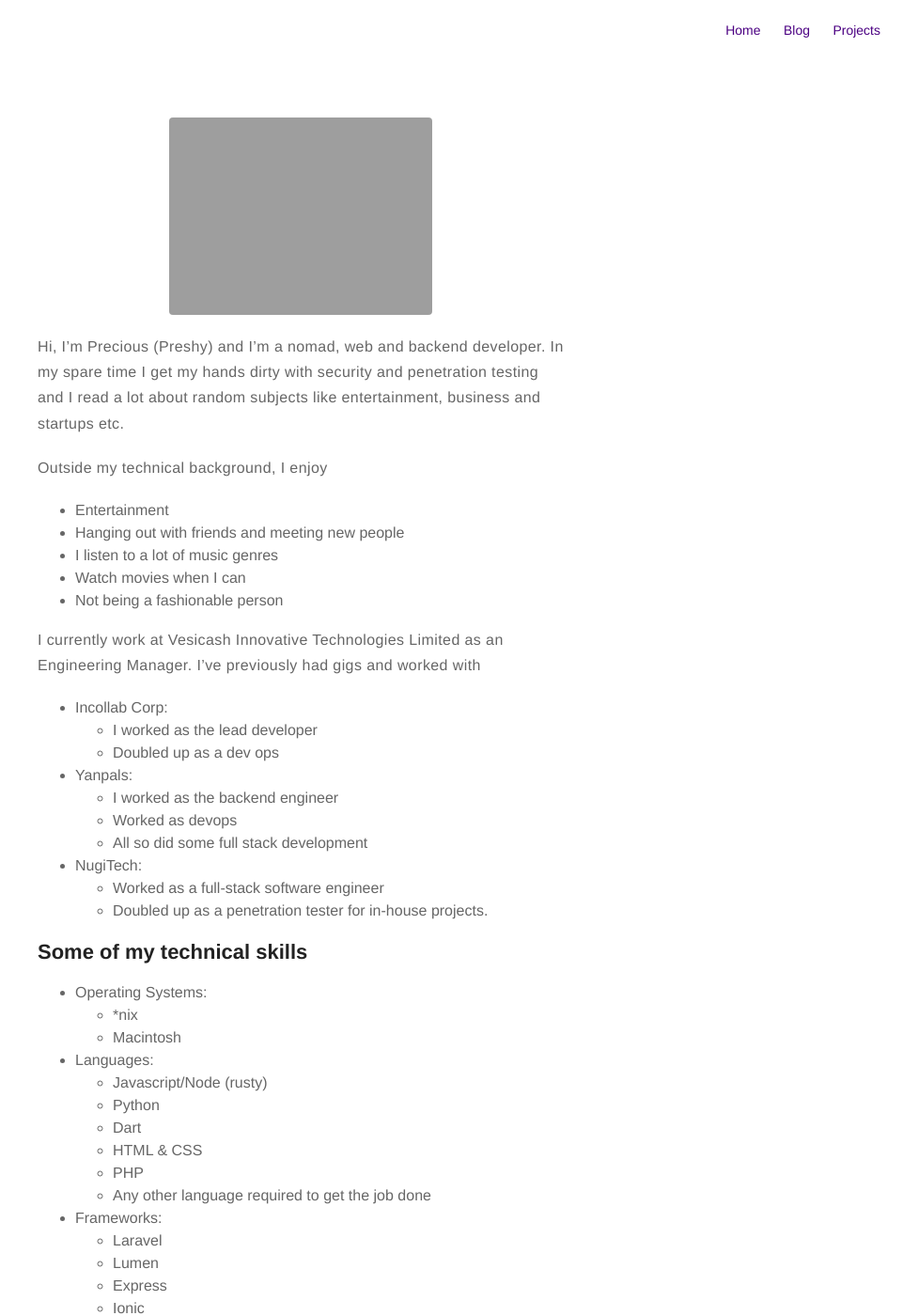
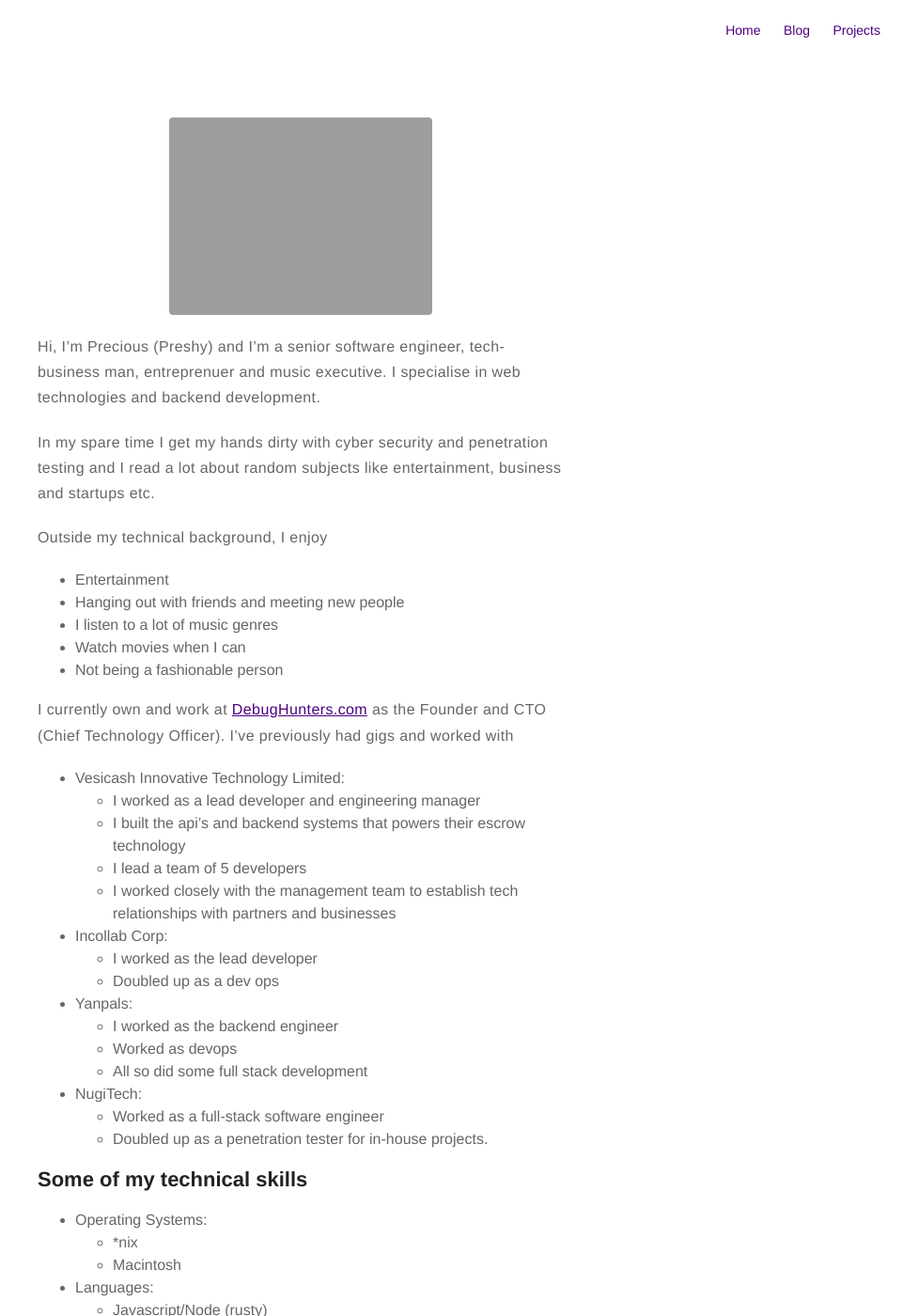
Before and after one commit to Preshy/preshy.github.io, a Jekyll site: the page built from about.md, in a window 1280 px wide and 1400 px high. Shown: the whole window at 94% size, without its empty margins (320-1280 px from the left). Built offline with Jekyll 4.4.1, drawn with Linux system fonts in a browser that asks for light colours.

Commit message:
Bio update

```diff
--- a/about.md
+++ b/about.md
@@ -5,8 +5,9 @@ skip_index: true
 ---
 ![Profile Image]({{ site.url }}/{{ site.picture }})
 
-Hi, I'm Precious (Preshy) and I'm a nomad, web and backend developer.
-In my spare time I get my hands dirty with security and penetration testing
+Hi, I'm Precious (Preshy) and I'm a senior software engineer, tech-business man, entreprenuer and music executive. I specialise in web technologies and backend development.
+
+In my spare time I get my hands dirty with cyber security and penetration testing
 and I read a lot about random subjects like entertainment, business and startups etc.
 
 Outside my technical background, I enjoy
@@ -16,7 +17,13 @@ Outside my technical background, I enjoy
 - Watch movies when I can
 - Not being a fashionable person
 
-I currently work at Vesicash Innovative Technologies Limited as an Engineering Manager. I've previously had gigs and worked with
+I currently own and work at [DebugHunters.com](https://debughunters.com) as the Founder and CTO (Chief Technology Officer). I've previously had gigs and worked with
+
+- Vesicash Innovative Technology Limited:
+	- I worked as a lead developer and engineering manager
+	- I built the api's and backend systems that powers their escrow technology
+	- I lead a team of 5 developers
+	- I worked closely with the management team to establish tech relationships with partners and businesses
 
 - Incollab Corp:
 	- I worked as the lead developer
```
